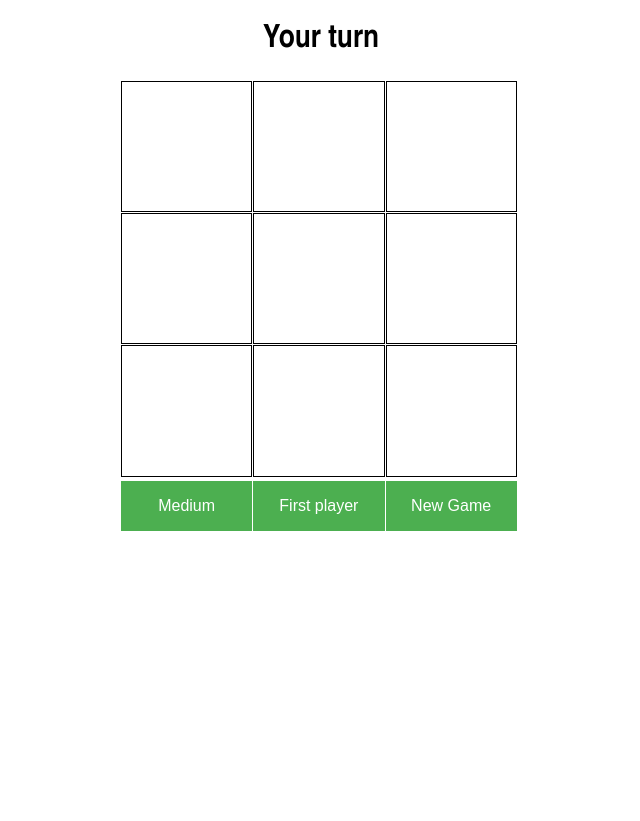
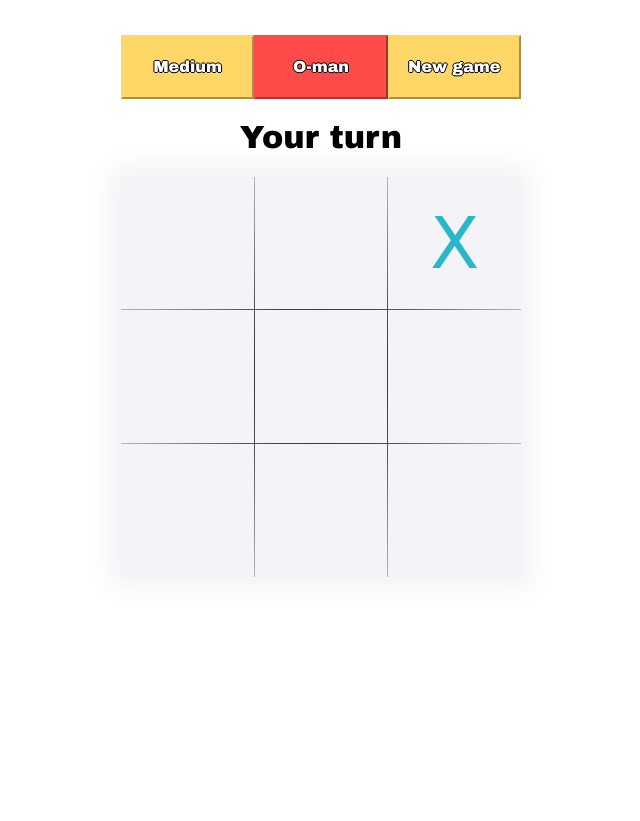
Before and after one commit to evgen32cd32/tictactoeBot, a Flask app: page / in a window 1280 px wide. Shown: the whole page, without its empty margins (319-959 px from the left). After the commit the page ends 577 px from the top, so only its background shows below. Run offline with Flask 2, Linux system fonts and the light colour scheme.

Commit message:
UI improvements (#17)

```diff
--- a/static/script.js
+++ b/static/script.js
@@ -14,12 +14,19 @@ window.onload = function() {
         field = obj.field;
         gameId = obj.gameId;
         cells.forEach((cell, index) => {
-            cell.innerText = obj.field[index]
+			cell.classList.remove("red-cell");
+			cell.classList.remove("blue-cell");
+            cell.innerText = obj.field[index];
+			if (cell.innerText == 'X') {
+				cell.classList.add("blue-cell");
+			} else {
+				cell.classList.add("red-cell");
+			}
         });
         switch(obj.status)
         {
             case 'waiting':
-                header.innerText = 'Waiting...';
+                header.innerText = 'Wait...';
                 break;
             case 'player_move':
                 header.innerText = 'Your turn';
@@ -101,7 +108,17 @@ window.onload = function() {
 
     plts.forEach((plt, index) => {
         plt.addEventListener('click', e => {
+			player_button.classList.remove("red-button");
+			player_button.classList.remove("blue-button");
+			player_button.classList.remove("yellow-button");
             player_button.innerText = plt.innerText;
+			if (plt.innerText == 'X-man') {
+				player_button.classList.add("blue-button");
+			} else if (plt.innerText == 'O-man') {
+				player_button.classList.add("red-button");
+			} else {
+				player_button.classList.add("yellow-button");
+			}
         });
     });
 
--- a/static/style.css
+++ b/static/style.css
@@ -2,138 +2,124 @@ html, body {
     height: 100%;
 }
 body {
+	font-family: Arial Black, sans-serif;
     text-align: center;
-    font-family: Arial Narrow, sans-serif;
     overflow: hidden; /* to disable mobile scroll on swipe*/
-}
-.container {
-    width: 100%;
+	justify-content: center;
+    display: flex;
 }
 #field {
-    width: 90vmin;
-    height: 90vmin;
-    margin: auto;
-    font-size: 0px;
 	display: grid;
-    grid-template-columns: repeat(3, calc(33% - 0.75px));
-    grid-template-rows: repeat(3, calc(33% - 0.75px));
+	grid-template-columns: repeat(3, 1fr);
+	grid-template-rows: repeat(3, 1fr);
+	background-color: black;
+	background-image: radial-gradient(black, #f4f4f8);
 	grid-gap: 1px;
-    font-size: 60px;
-}
-.row {
-    padding: 2px;
+	width: 50vmin;
+	height: 50vmin;
+	font-family: Bradley Hand, cursive;
+	box-shadow: 0px 0px 24px 12px #f4f4f8;
 }
 .cell {
-    background: #ffffff;
-    text-align: center;
-    border: 1px solid black;
-    vertical-align: middle;
-    display: inline-flex;
+	background-color: #f4f4f8;
+	display: flex;
+	align-items: center;
 	justify-content: center;
-    align-content: center;
-    flex-direction: column;
+
+	font-size: 4.5rem;
 }
-
-
-/* Style The Dropdown Button */
+.red-cell {
+	color: #fe4a49;
+}
+.blue-cell {
+	color: #2ab7ca;
+}
+#buttons {
+	display: grid;
+	grid-template-columns: repeat(3, 1fr);
+	justify-content: center;
+	margin-top: 1.67em;
+}
+button {
+	font-family: inherit;
+	font-size: 1rem;
+}
+.dropdown {
+	position: relative;
+}
 .dropbtn {
 	width: 100%;
-    background-color: #4CAF50;
 	color: white;
-    padding: 16px;
-    font-size: 16px;
-    border: none;
+	text-shadow: -1px 0 black, 0 1px black, 1px 0 black, 0 -1px black;
+	font-size: 1rem;
 	cursor: pointer;
+	height: 4em;
 }
-
-  /* The container <div> - needed to position the dropdown content */
-  .dropdown {
-    position: relative;
-    display: inline-block;
-  }
-
-  /* Dropdown Content (Hidden by Default) */
 .dropdown-content {
 	width: 100%;
 	display: none;
 	position: absolute;
-    background-color: #f9f9f9;
-    min-width: 160px;
 	box-shadow: 0px 8px 16px 0px rgba(0,0,0,0.2);
 	z-index: 1;
 }
-
-  /* Links inside the dropdown */
 .dropdown-content button {
 	width: 100%;
-    background-color: #f9f9f9;
-    color: black;
+	background-color: #f4f4f8;
 	padding: 12px 16px;
 	border: none;
 	cursor: pointer;
-    display: block;
 	text-align: left;
 }
-
-  /* Change color of dropdown links on hover */
-  .dropdown-content a:hover {background-color: #f1f1f1}
-
-  /* Show the dropdown menu on hover */
+.dropdown-content button:hover {
+	background-color: #e6e6ea;
+}
 .dropdown:hover .dropdown-content {
 	display: block;
 }
-
-  /* Change the background color of the dropdown button when the dropdown content is shown */
-  .dropdown:hover .dropbtn {
-    background-color: #3e8e41;
+.red-button {
+	background-color: #fe4a49;
+	border-color: #fe4a49;
+}
+.blue-button {
+	background-color: #2ab7ca;
+	border-color: #2ab7ca;
+}
+.yellow-button {
+	background-color: #fed766;
+	border-color: #fed766;
+}
+@media only screen and (orientation: portrait) {
+	html {
+		font-size: 36px;
+	}
+    #field {
+		width: 85vmin;
+        height: 85vmin;
+	}
+}
+@media only screen and (orientation: landscape) and (max-width: 1024px) {
+	body {
+		margin: 0px;
+	}
+	html {
+		font-size: 22px;
+	}
+	.container {
+		width: 100vw;
+		display: grid;
+		grid-template-columns: repeat(2, 1fr);
+		justify-items: center;
+	}
+	#info {
+		display: grid;
+		width: 80%;
 	}
 	#buttons {
-      width: 90vmin;
-      margin: auto;
-      display: grid;
-      grid-template-columns: repeat(3, calc(33% - 0.75px));
-      grid-gap: 1px;
+		display: block;
 	}
-
-  @media only screen and (orientation: portrait){
-    .dropbtn{
-        height: 10vmin;
-        font-size: 32px;
-    }
-    .dropdown-content button {
-        font-size: 32px;
+    #field {
+		width: 95vmin;
+        height: 95vmin;
+		margin-top: 2.5vmin;
 	}
 }
-
-@media only screen and (orientation: landscape) and (max-width:991px) {
-    #field {
-        width: 50vmin;
-        height: 50vmin;
-        font-size: 35px;
-    }
-    .dropbtn{
-        padding: 10px;
-        height: 6vmin;
-        font-size: 10px;
-    }
-    .dropdown-content button {
-        padding: 10px;
-        height: 6vmin;
-        font-size: 10px;
-    }
-}
-
-@media only screen and (min-width:992px) {
-    .container {
-        width: 50vh;
-        margin: auto;
-    }
-    #field {
-        width: 50vmin;
-        height: 50vmin;
-        font-size: 80px;
-    }
-    #buttons {
-        width: 50vmin;
-    }
-}
--- a/templates/index.html
+++ b/templates/index.html
@@ -9,9 +9,31 @@
 </head>
 <body>
     <div class="container">
-        <h1>
-            <div id="header">Your turn</div>
-        </h1>
+		<div id="info">
+			<div id="buttons">
+				<div class="dropdown">
+					<button class="dropbtn yellow-button" id="lvl_button">Medium</button>
+					<div class="dropdown-content">
+					  <button class="lvl">Easy</button>
+					  <button class="lvl">Medium</button>
+					  <button class="lvl">Hard</button>
+					  <button class="lvl">Impossible</button>
+					</div>
+				</div>
+				<div class="dropdown">
+					<button class="dropbtn red-button" id="player_button">O-man</button>
+					<div class="dropdown-content">
+					  <button class="player">X-man</button>
+					  <button class="player">O-man</button>
+					  <button class="player">Random</button>
+					</div>
+				</div>
+				<button class="dropbtn yellow-button" id="new_game">New game</button>
+			</div>
+			<h1>
+				<div id="header">Your turn</div>
+			</h1>
+		</div>
         <div id="field">
             <div class="cell"> </div>
             <div class="cell"> </div>
@@ -23,26 +45,6 @@
             <div class="cell"> </div>
             <div class="cell"> </div>
         </div>
-        <div id="buttons">
-            <div class="dropdown">
-                <button class="dropbtn" id="lvl_button">Medium</button>
-                <div class="dropdown-content">
-                  <button class="lvl">Easy</button>
-                  <button class="lvl">Medium</button>
-                  <button class="lvl">Hard</button>
-                  <button class="lvl">Impossible</button>
-                </div>
-            </div>
-            <div class="dropdown">
-                <button class="dropbtn" id="player_button">First player</button>
-                <div class="dropdown-content">
-                  <button class="player">First player</button>
-                  <button class="player">Second player</button>
-                  <button class="player">Random</button>
-                </div>
-            </div>
-            <button class="dropbtn" id="new_game">New Game</button>
-        </div>
     </div>
 </body>
 </html>
```
Lines whose indentation alone changed are shown as unchanged.
